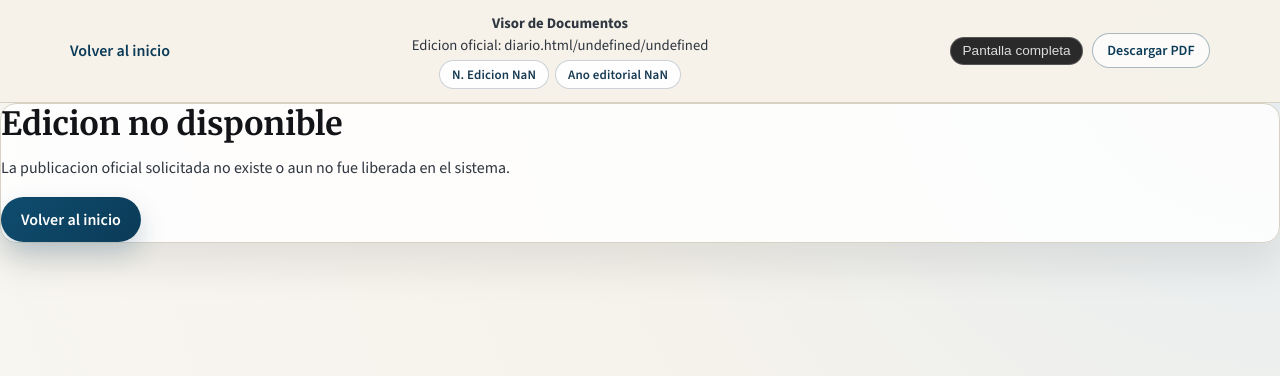
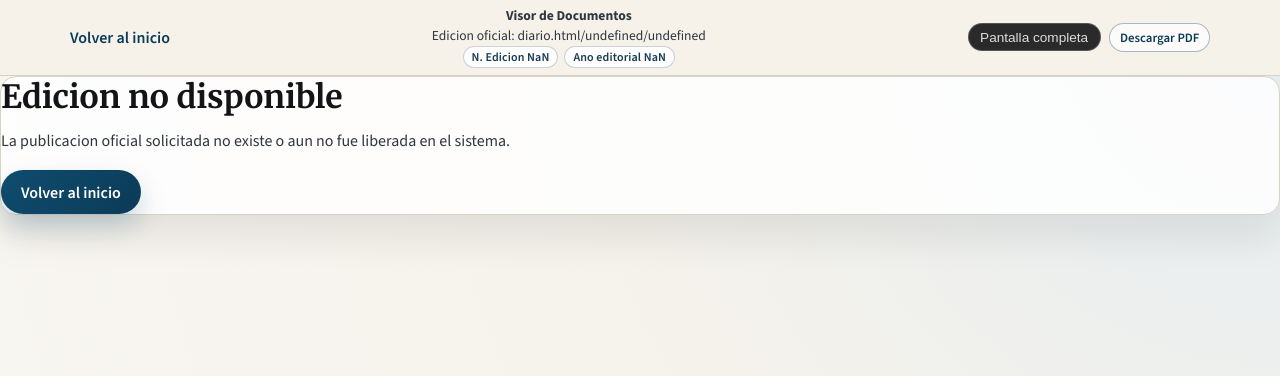
Before and after one commit to dmendezgti-spec/diario-pinguino-visor, a website with bundled scripts: page public/diario.html in a window 1280 px wide. Built offline with nearby package versions, Linux system fonts and the light colour scheme; files whose address does not match are found by name.

```diff
--- a/public/css/styles.css
+++ b/public/css/styles.css
@@ -154,8 +154,8 @@ body {
   border-radius: 999px;
   border: 1px solid rgba(18, 52, 74, 0.22);
   background: rgba(255, 255, 255, 0.95);
-  padding: 0.3rem 0.75rem;
-  font-size: 0.81rem;
+  padding: 0.15rem 0.5rem;
+  font-size: 0.75rem;
   font-weight: 600;
   color: #173b53;
   letter-spacing: 0.01em;
@@ -208,8 +208,8 @@ body {
 }
 
 .btn-small {
-  padding: 0.44rem 0.9rem;
-  font-size: 0.88rem;
+  padding: 0.3rem 0.6rem;
+  font-size: 0.8rem;
 }
 
 .sidebar-card {
@@ -284,7 +284,7 @@ body {
   align-items: center;
   justify-content: space-between;
   gap: 0.8rem;
-  padding: 0.8rem 0;
+  padding: 0.4rem 0;
 }
 
 .topbar-actions {
@@ -308,13 +308,13 @@ body {
   flex-direction: column;
   align-items: center;
   text-align: center;
-  gap: 0.14rem;
+  gap: 0.1rem;
   color: var(--ink-700);
-  font-size: 0.92rem;
+  font-size: 0.85rem;
 }
 
 .topbar-chips {
-  margin-top: 0.2rem;
+  margin-top: 0;
   display: flex;
   flex-wrap: wrap;
   justify-content: center;
@@ -395,10 +395,10 @@ body {
   display: flex;
   justify-content: center;
   align-items: center;
-  gap: 0.6rem;
-  padding: 0.5rem 1rem;
+  gap: 0.4rem;
+  padding: 0.3rem 1rem;
   border-bottom: 1px solid rgba(255, 255, 255, 0.08);
-  min-height: 2.8rem;
+  min-height: 2.2rem;
   flex-wrap: wrap;
 }
 
```
